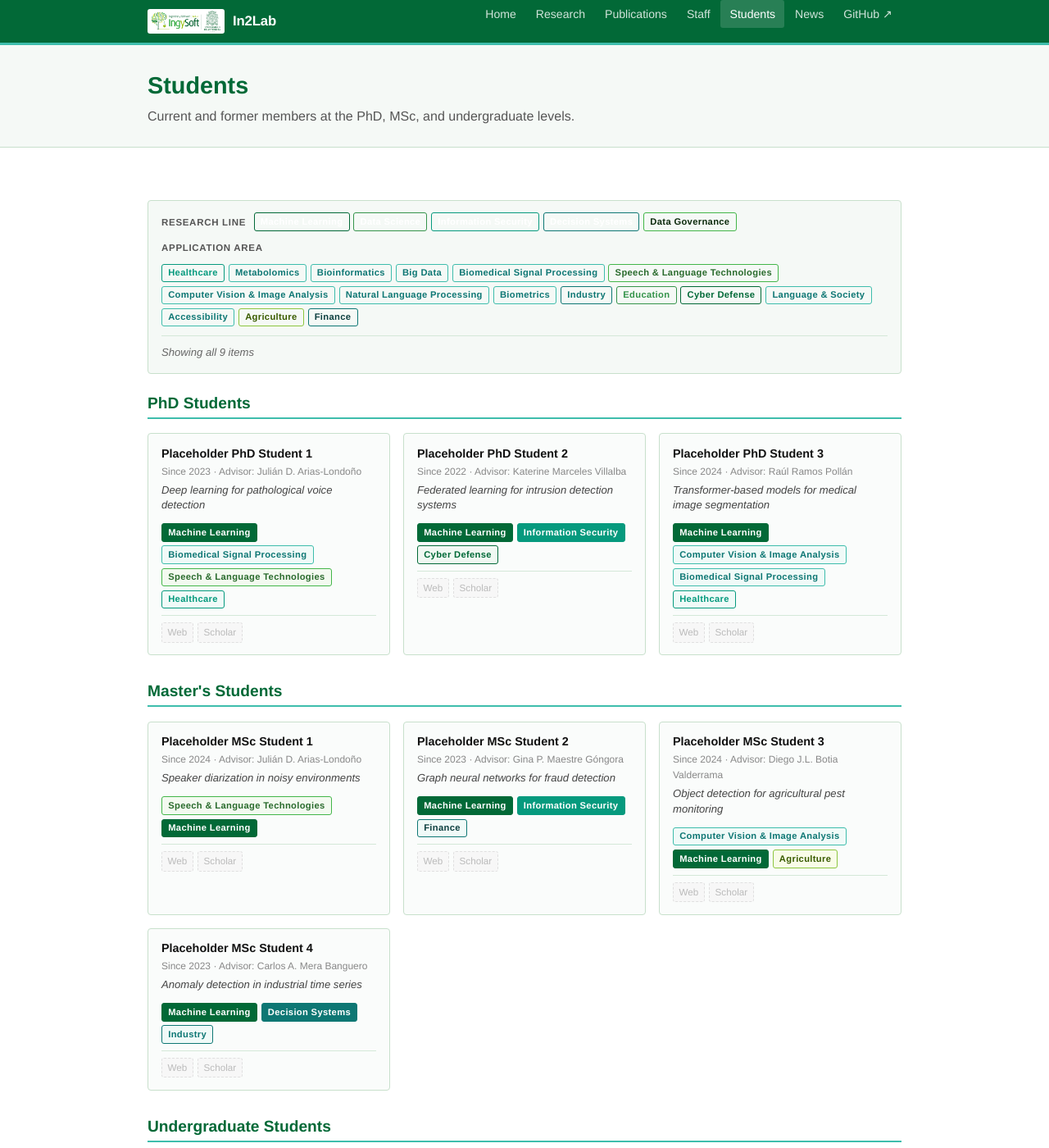
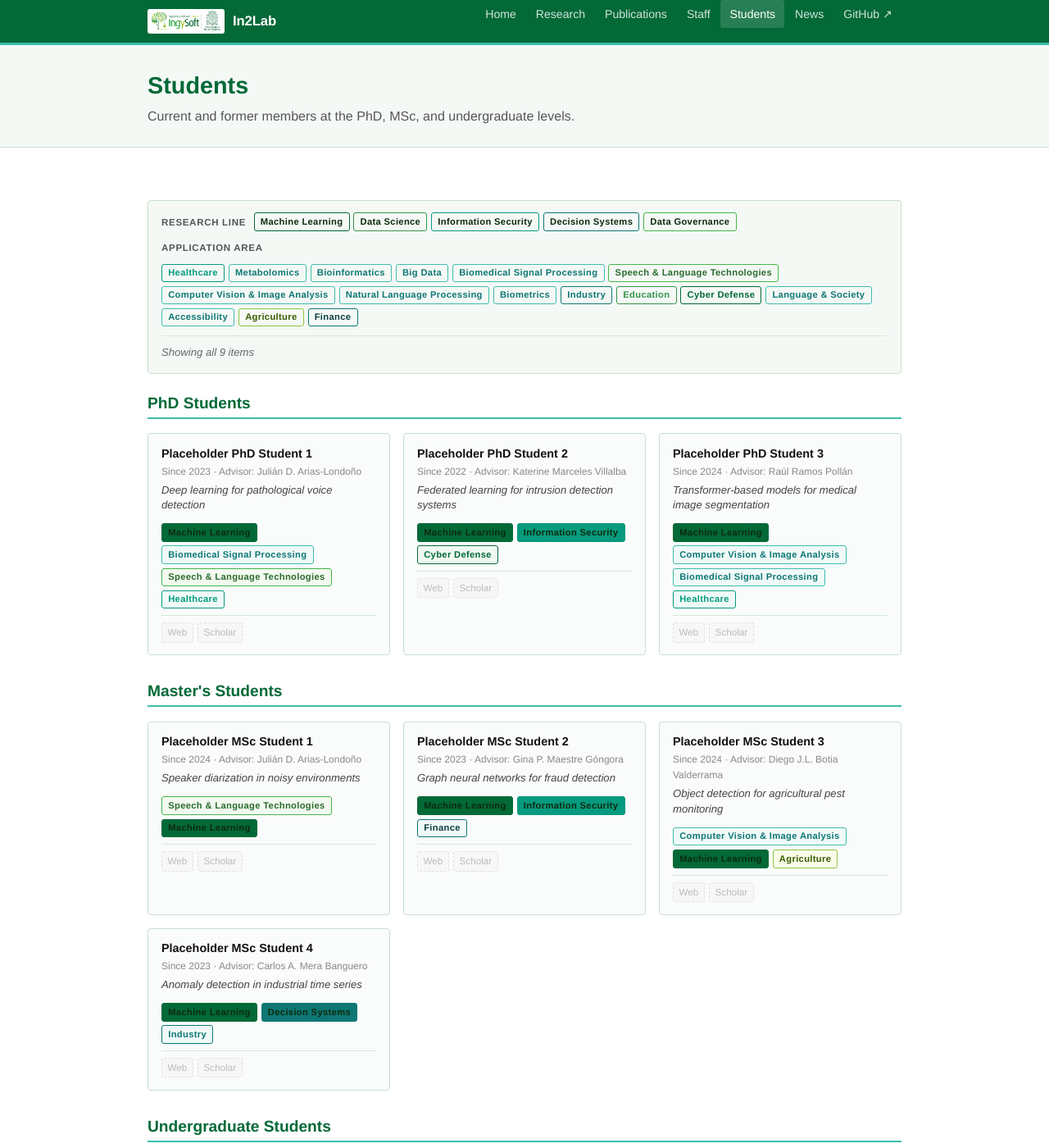
Before and after one commit to IN2LABUDEA/IN2LABUDEA.github.io, a Jekyll site: the page built from students.html, in a window 1280 px wide and 1400 px high. Shown: the whole window at 82% size. Built offline with Jekyll 4.4.1, drawn with Linux system fonts in a browser that asks for light colours.

Commit message:
Update main.css

```diff
--- a/assets/css/main.css
+++ b/assets/css/main.css
@@ -457,11 +457,11 @@ button.tag.tag-active {
 /* ── Research line tags (solid, green family) ─────────────── */
 .tag-line { color: #fff; }
 
-.tag-ml       { background: #026937; border-color: #026937; }
-.tag-data     { background: #35944b; border-color: #35944b; }
+.tag-ml       { background: #026937; border-color: #026937; color: #0d2b0e;}
+.tag-data     { background: #35944b; border-color: #35944b; color: #0d2b0e;}
 .tag-governance   { background: #43b649; border-color: #43b649; color: #0d2b0e; }
-.tag-security { background: #069a7e; border-color: #069a7e; }
-.tag-decision { background: #0e7774; border-color: #0e7774; }
+.tag-security { background: #069a7e; border-color: #069a7e; color: #0d2b0e;}
+.tag-decision { background: #0e7774; border-color: #0e7774; color: #0d2b0e;}
 
 /* ── Application area tags (outlined, teal family) ────────── */
 .tag-area {
```
